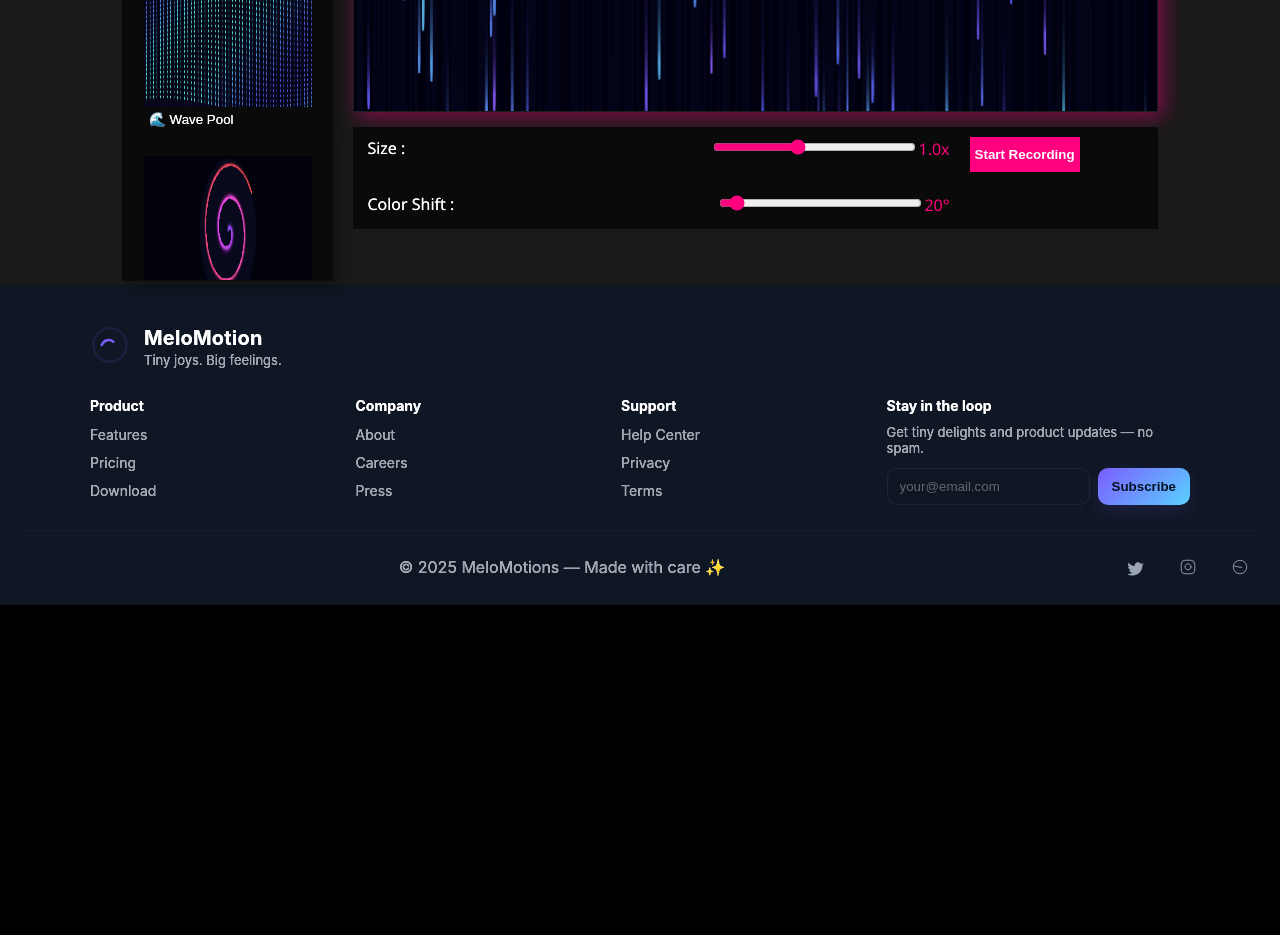
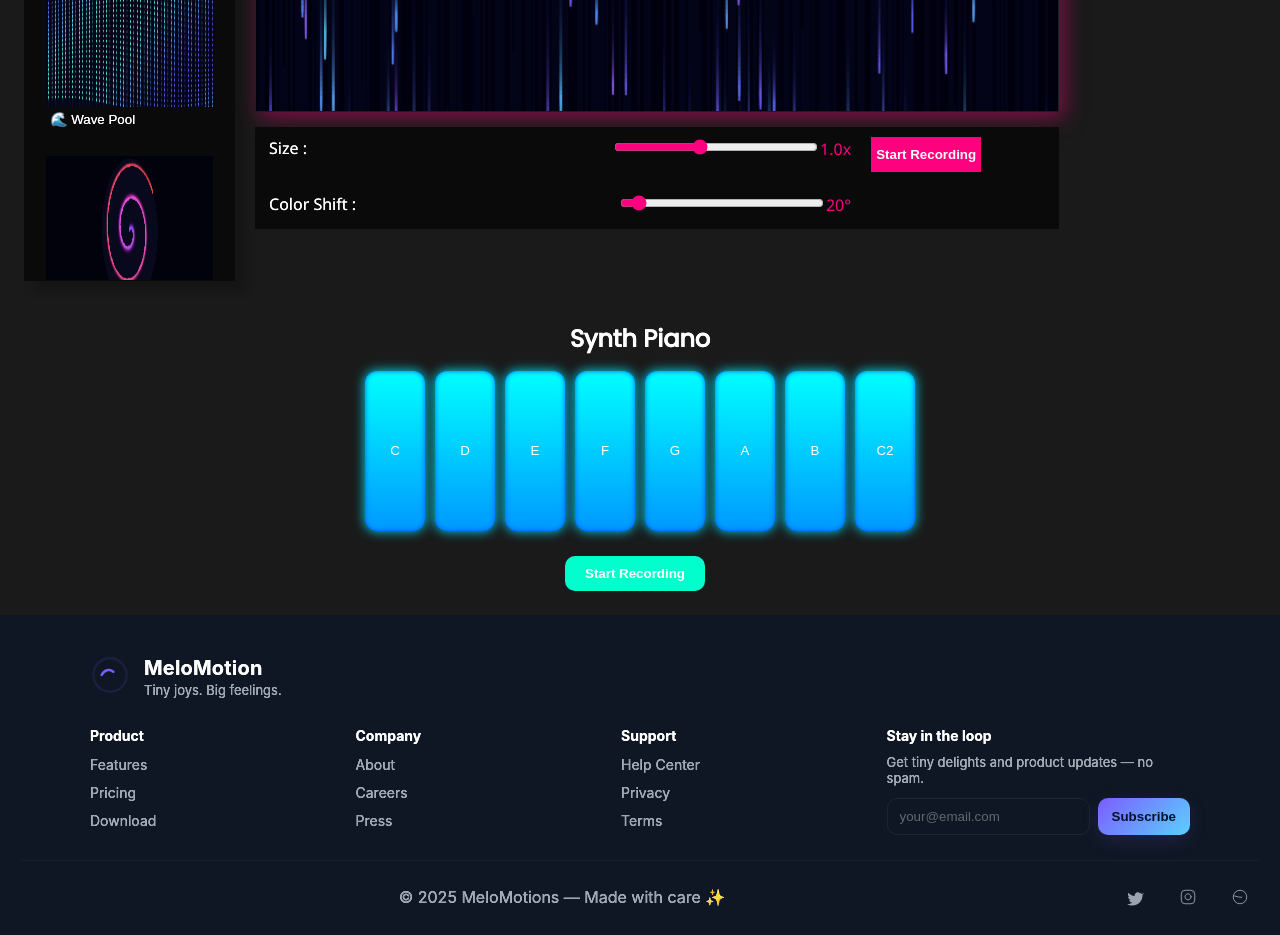
Before and after one commit to ABHISHEK-7455-coder/Oddly-Animation, a React (Vite) app: page /gallery in a window 1280 px wide. Shown: the part 580-1515 px from the top of the page. Before the commit the page ends 1185 px from the top, so only its background shows below. Built offline with nearby package versions, Linux system fonts and the light colour scheme.

Commit message:
add piano

```diff
--- a/src/components/Gallery.css
+++ b/src/components/Gallery.css
@@ -3,13 +3,13 @@
     text-align: center;
     padding: 4px;
     width: 100%;
-    margin-top: 0px;
-    display: flex;
+    margin: auto;
+    /* display: flex; */
     justify-content: space-around;
     background-color: #1A1A1A;
     height: auto;
     color: white;
-
+   /* flex-direction: column; */
 }
 
 .gallery {
--- a/src/components/Gallery.jsx
+++ b/src/components/Gallery.jsx
@@ -3,6 +3,7 @@ import { useNavigate } from "react-router-dom";
 import Animation from "../components/Animation";
 import { animationData } from "../data/animationConfig.js"; // 50 animations ka data
 import { useLocation } from "react-router-dom";
+import PianoPlayer from "./PianoPlayer.jsx";
 import "./Gallery.css";
 
 const Gallery = () => {
@@ -34,6 +35,7 @@ const Gallery = () => {
                 size={size}
                 speed={speed}
             />
+            <PianoPlayer />
 
         </div>
     );
--- /dev/null
+++ b/src/components/PianoPlayer.jsx
@@ -0,0 +1,172 @@
+import React, { useState, useRef } from "react";
+
+const NOTES = [
+    { key: "C", freq: 261.63 },
+    { key: "D", freq: 293.66 },
+    { key: "E", freq: 329.63 },
+    { key: "F", freq: 349.23 },
+    { key: "G", freq: 392.00 },
+    { key: "A", freq: 440.00 },
+    { key: "B", freq: 493.88 },
+    { key: "C2", freq: 523.25 },
+];
+
+export default function PianoPlayer() {
+    const audioCtx = useRef(null);
+    const dest = useRef(null);
+    const recorder = useRef(null);
+    const chunks = useRef([]);
+
+    const [isRecording, setIsRecording] = useState(false);
+    const [savedAudio, setSavedAudio] = useState(null);
+
+    // -------- PLAY NOTE --------
+    const playNote = (freq) => {
+        if (!audioCtx.current) {
+            audioCtx.current = new (window.AudioContext || window.webkitAudioContext)();
+            dest.current = audioCtx.current.createMediaStreamDestination();
+        }
+
+        const osc = audioCtx.current.createOscillator();
+        const gain = audioCtx.current.createGain();
+
+        osc.frequency.value = freq;
+        osc.type = "sawtooth"; // synth sound
+        gain.gain.setValueAtTime(0.3, audioCtx.current.currentTime);
+
+        osc.connect(gain);
+        gain.connect(audioCtx.current.destination);
+        gain.connect(dest.current);
+
+        osc.start();
+        osc.stop(audioCtx.current.currentTime + 0.4);
+    };
+
+    // -------- START RECORDING --------
+    const startRecording = () => {
+        if (!dest.current) return;
+
+        recorder.current = new MediaRecorder(dest.current.stream);
+        chunks.current = [];
+
+        recorder.current.ondataavailable = (e) => {
+            chunks.current.push(e.data);
+        };
+
+        recorder.current.onstop = () => {
+            const blob = new Blob(chunks.current, { type: "audio/webm" });
+            const url = URL.createObjectURL(blob);
+            setSavedAudio({ blob, url });
+        };
+
+        recorder.current.start();
+        setIsRecording(true);
+    };
+
+    // -------- STOP RECORDING --------
+    const stopRecording = () => {
+        if (recorder.current && recorder.current.state !== "inactive") {
+            recorder.current.stop();
+        }
+        setIsRecording(false);
+    };
+
+    // -------- DOWNLOAD AUDIO --------
+    const downloadAudio = () => {
+        if (!savedAudio) return;
+
+        const a = document.createElement("a");
+        a.href = savedAudio.url;
+        a.download = "piano_recording.webm";
+        a.click();
+    };
+
+    return (
+        <div style={{ textAlign: "center", padding: "20px" }}>
+
+            <h2 style={{ color: "#fff", marginBottom: "15px" }}>Synth Piano</h2>
+
+            {/* PIANO KEYS */}
+            <div style={{ display: "flex", gap: "10px", justifyContent: "center" }}>
+                {NOTES.map((n) => (
+                    <button
+                        key={n.key}
+                        onClick={() => playNote(n.freq)}
+                        style={{
+                            width: "60px",
+                            height: "160px",
+                            background: "linear-gradient(180deg, #0ff, #0099ff)",
+                            border: "none",
+                            borderRadius: "12px",
+                            boxShadow: "0 0 12px #00e1ff, inset 0 0 5px #0055ff",
+                            transition: "transform 0.1s, box-shadow 0.1s",
+                            cursor: "pointer",
+                        }}
+                        onMouseDown={(e) => {
+                            e.target.style.transform = "scale(0.95)";
+                            e.target.style.boxShadow = "0 0 20px #33ffff";
+                        }}
+                        onMouseUp={(e) => {
+                            e.target.style.transform = "scale(1)";
+                            e.target.style.boxShadow = "0 0 12px #00e1ff, inset 0 0 5px #0055ff";
+                        }}
+                    >
+                        {n.key}
+                    </button>
+                ))}
+            </div>
+
+            {/* RECORD BUTTONS */}
+            <div style={{ marginTop: "25px" }}>
+                {!isRecording ? (
+                    <button
+                        onClick={startRecording}
+                        style={{
+                            padding: "10px 20px",
+                            marginRight: "10px",
+                            background: "#00ffcc",
+                            borderRadius: "10px",
+                            border: "none",
+                            cursor: "pointer",
+                            fontWeight: "bold",
+                        }}
+                    >
+                        Start Recording
+                    </button>
+                ) : (
+                    <button
+                        onClick={stopRecording}
+                        style={{
+                            padding: "10px 20px",
+                            marginRight: "10px",
+                            background: "red",
+                            borderRadius: "10px",
+                            border: "none",
+                            cursor: "pointer",
+                            color: "#fff",
+                            fontWeight: "bold",
+                        }}
+                    >
+                        Stop Recording
+                    </button>
+                )}
+
+                {savedAudio && (
+                    <button
+                        onClick={downloadAudio}
+                        style={{
+                            padding: "10px 20px",
+                            background: "#00c3ff",
+                            borderRadius: "10px",
+                            border: "none",
+                            cursor: "pointer",
+                            fontWeight: "bold",
+                        }}
+                    >
+                        Download
+                    </button>
+                )}
+            </div>
+        </div>
+    );
+}
```
